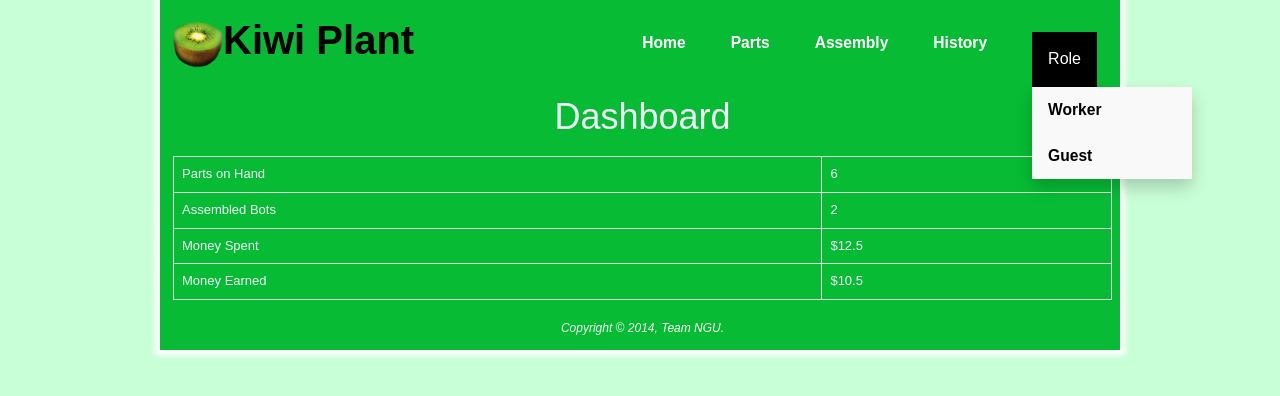
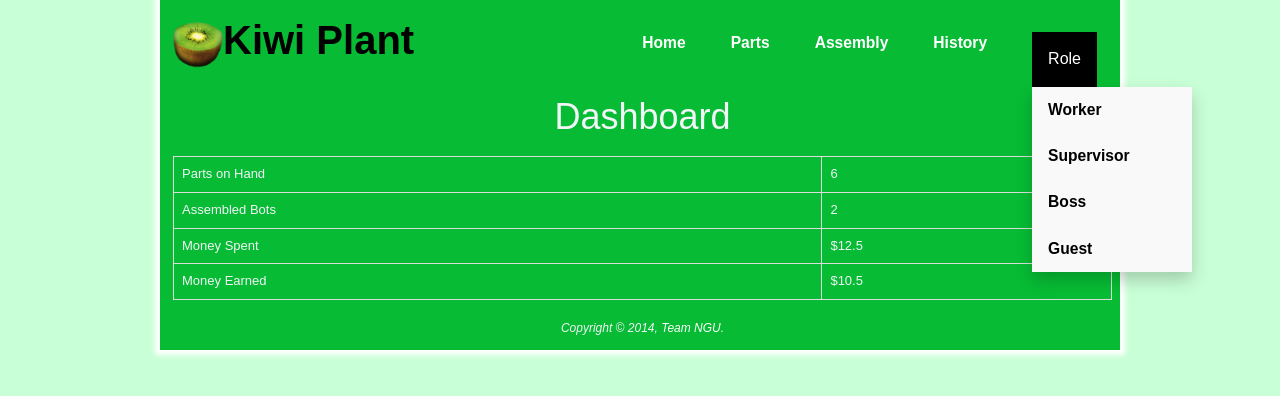
Before and after one commit to rshellborn/assignment1, a CodeIgniter app: page /database/index.php/welcome/index in a window 1280 px wide, after a click on "Role". Shown: the part 14-410 px from the top of the page. Run offline with CodeIgniter, Linux system fonts and the light colour scheme; data comes from the database, SQL or seed files in the repository.

Commit message:
adding more roles

```diff
--- a/application/config/constants.php
+++ b/application/config/constants.php
@@ -86,3 +86,5 @@ defined('EXIT__AUTO_MAX')      OR define('EXIT__AUTO_MAX', 125); // highest auto
 
 defined('ROLE_GUEST') OR define('ROLE_GUEST', 'Guest');
 defined('ROLE_WORKER') OR define('ROLE_WORKER', 'Worker');
+defined('ROLE_BOSS') OR define('ROLE_BOSS', 'Boss');
+defined('ROLE_SUPERVISOR') OR define('ROLE_SUPERVISOR', 'Supervisor');
--- a/application/views/template.php
+++ b/application/views/template.php
@@ -89,6 +89,8 @@
                                 <button onclick="myFunction()" class="dropbtn">Role</button>
                                 <div id="myDropdown" class="dropdown-content">
                                     <a href="/roles/actor/Worker">Worker</a>
+                                    <a href="/roles/actor/Supervisor">Supervisor</a>
+                                    <a href="/roles/actor/Boss">Boss</a>
                                     <a href="/roles/actor/Guest">Guest</a>
                                 </div>
                             </div>
```
